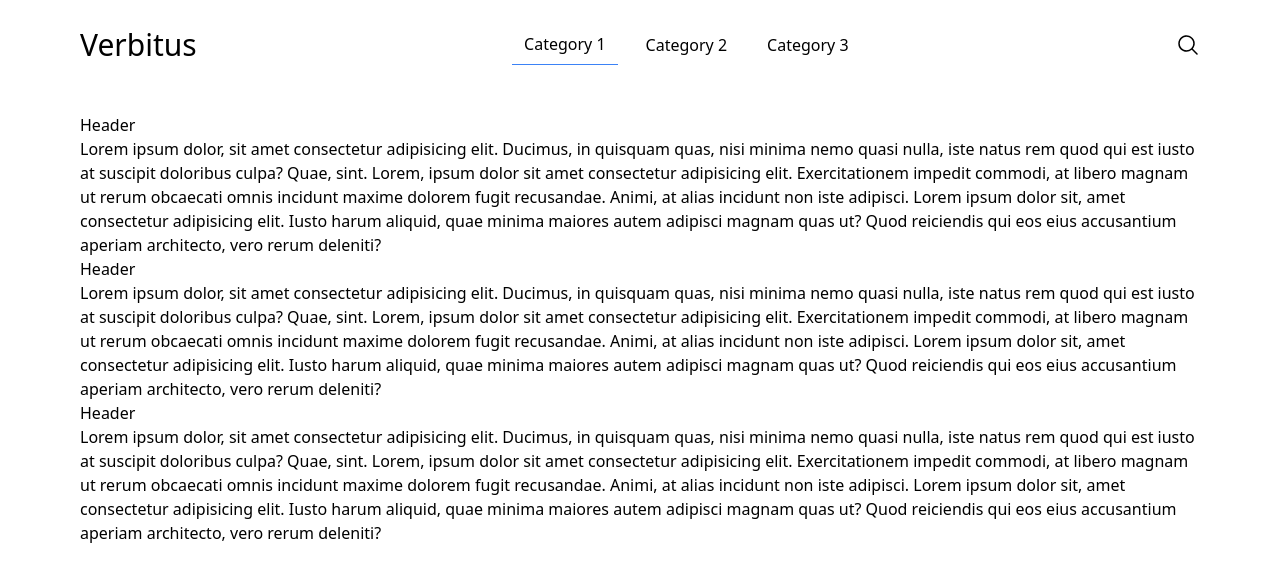
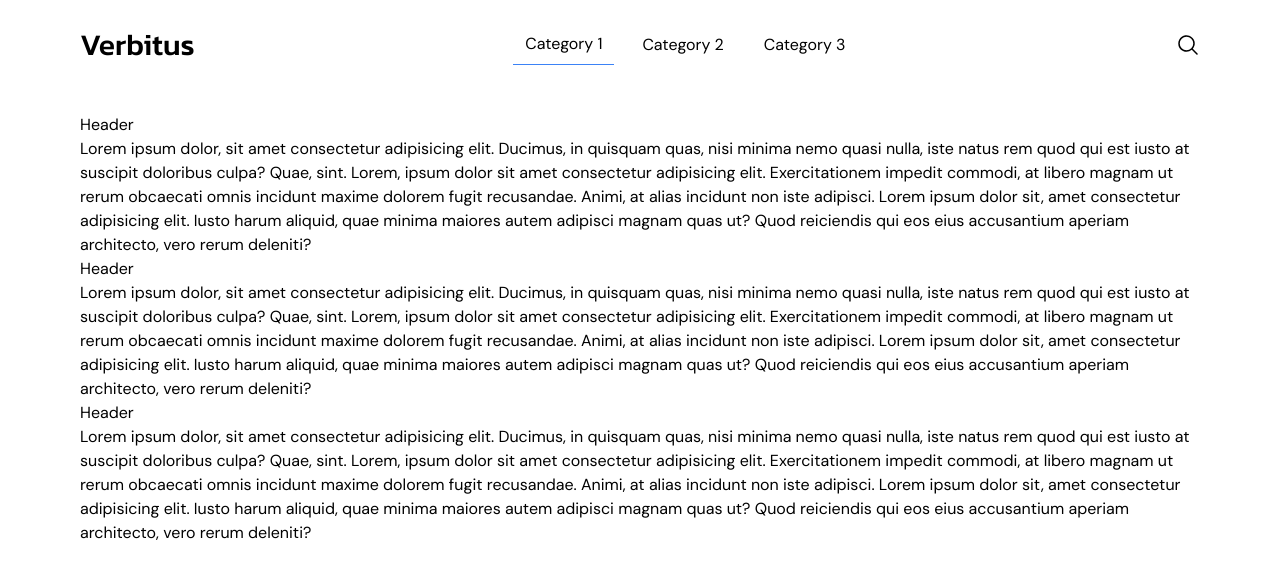
Before and after one commit to paweltomczak/verbitus, a Next.js app: page / in a window 1280 px wide. Shown: the top 582 px of the page. Built offline with nearby package versions, Linux system fonts and the light colour scheme.

Commit message:
Adding fonts

```diff
--- a/app/layout.tsx
+++ b/app/layout.tsx
@@ -1,4 +1,5 @@
 import '@/app/ui/global.css';
+import { dm_sans } from './ui/fonts';
 
 export default function RootLayout({
   children,
@@ -7,7 +8,7 @@ export default function RootLayout({
 }) {
   return (
     <html lang='en'>
-      <body>{children}</body>
+      <body className={`${dm_sans.className}`}>{children}</body>
     </html>
   );
 }
--- a/app/ui/Header.tsx
+++ b/app/ui/Header.tsx
@@ -6,6 +6,7 @@ import {
   MagnifyingGlassIcon,
   XMarkIcon,
 } from '@heroicons/react/24/solid';
+import { kanit } from './fonts';
 
 const Header = () => {
   const [isMenuOpen, setIsMenuOpen] = useState(false);
@@ -15,7 +16,6 @@ const Header = () => {
     <header className='bg-white my-3 pb-3'>
       <div className='max-w-6xl mx-auto px-4'>
         <div className='flex justify-between items-center py-3'>
-          {/* Toggle Menu Icon for Mobile */}
           <div className='lg:hidden flex-1'>
             <button onClick={() => setIsMenuOpen(!isMenuOpen)}>
               {isMenuOpen ? (
@@ -26,15 +26,15 @@ const Header = () => {
             </button>
           </div>
 
-          {/* Brand Name - Centered on mobile and Left on PC */}
           <div className='flex-1 lg:flex-none'>
             <div className='text-center lg:text-left'>
-              <span className='font-brand text-3xl font-medium'>Verbitus</span>
+              <span className={`${kanit.className} text-3xl font-medium`}>
+                Verbitus
+              </span>
             </div>
           </div>
 
           <div className='hidden lg:flex flex-grow justify-center items-center space-x-4'>
-            {/* Iterate over categories. This could also come from a dynamic list */}
             {['Category 1', 'Category 2', 'Category 3'].map((category) => (
               <a
                 key={category}
@@ -51,13 +51,11 @@ const Header = () => {
             ))}
           </div>
 
-          {/* Search Icon - Right-aligned on all sizes */}
           <div className='flex-1 lg:flex-none flex justify-end'>
             <MagnifyingGlassIcon className='h-6 w-6' />
           </div>
         </div>
 
-        {/* Mobile Menu - show when menu is open */}
         <div className={`lg:hidden ${isMenuOpen ? 'block' : 'hidden'} px-4`}>
           <a href='#' className='block px-3 py-2 hover:bg-gray-100'>
             Category 1
--- /dev/null
+++ b/app/ui/fonts.ts
@@ -0,0 +1,22 @@
+import { Kanit } from 'next/font/google';
+import { DM_Sans } from 'next/font/google';
+
+export const kanit = Kanit({
+  subsets: ['latin'],
+  weight: ['100', '200', '300', '400', '500', '600', '700', '800', '900'],
+});
+export const dm_sans = DM_Sans({
+  subsets: ['latin'],
+  weight: [
+    '100',
+    '200',
+    '300',
+    '400',
+    '500',
+    '600',
+    '700',
+    '800',
+    '900',
+    '1000',
+  ],
+});
```
